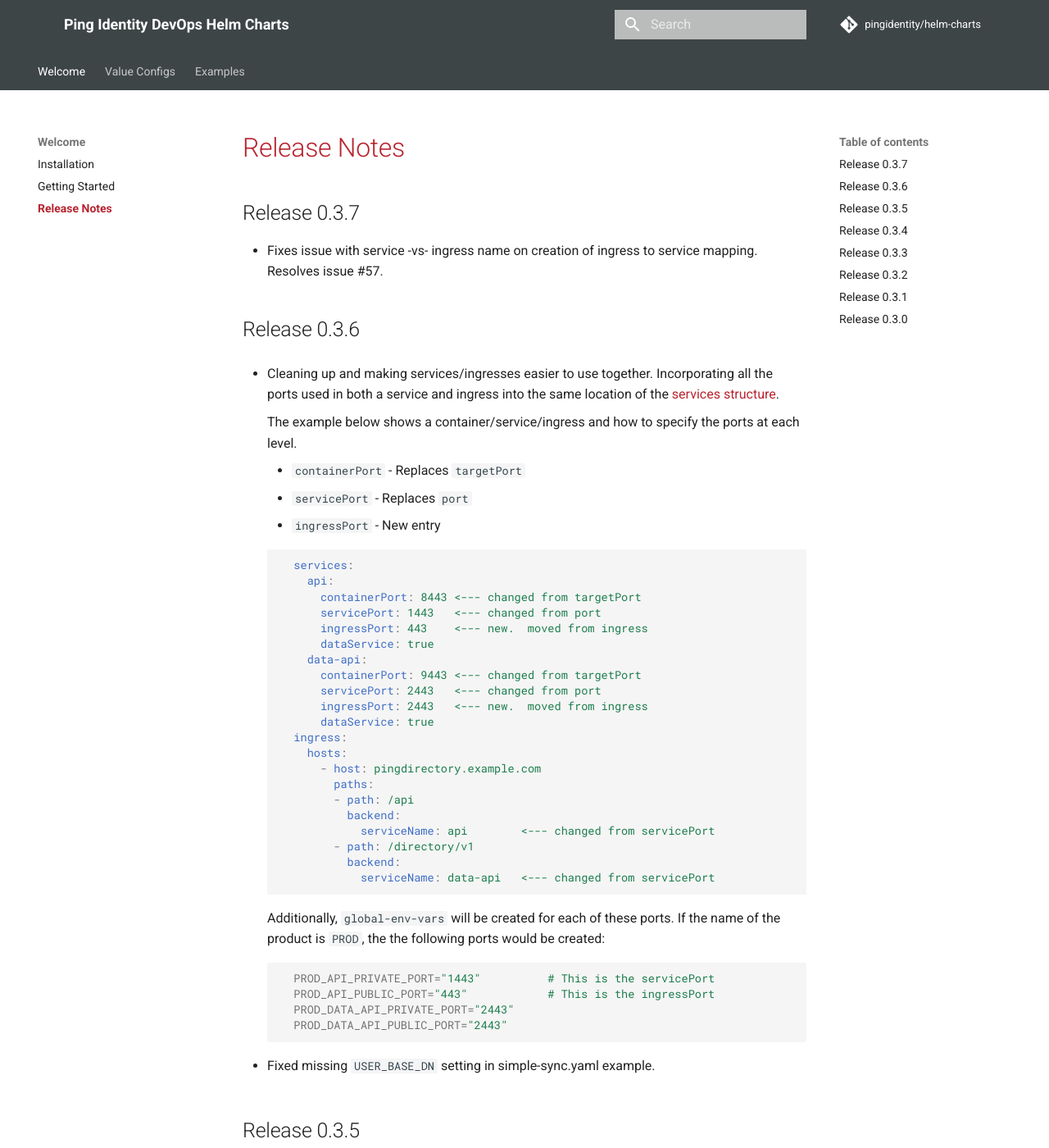
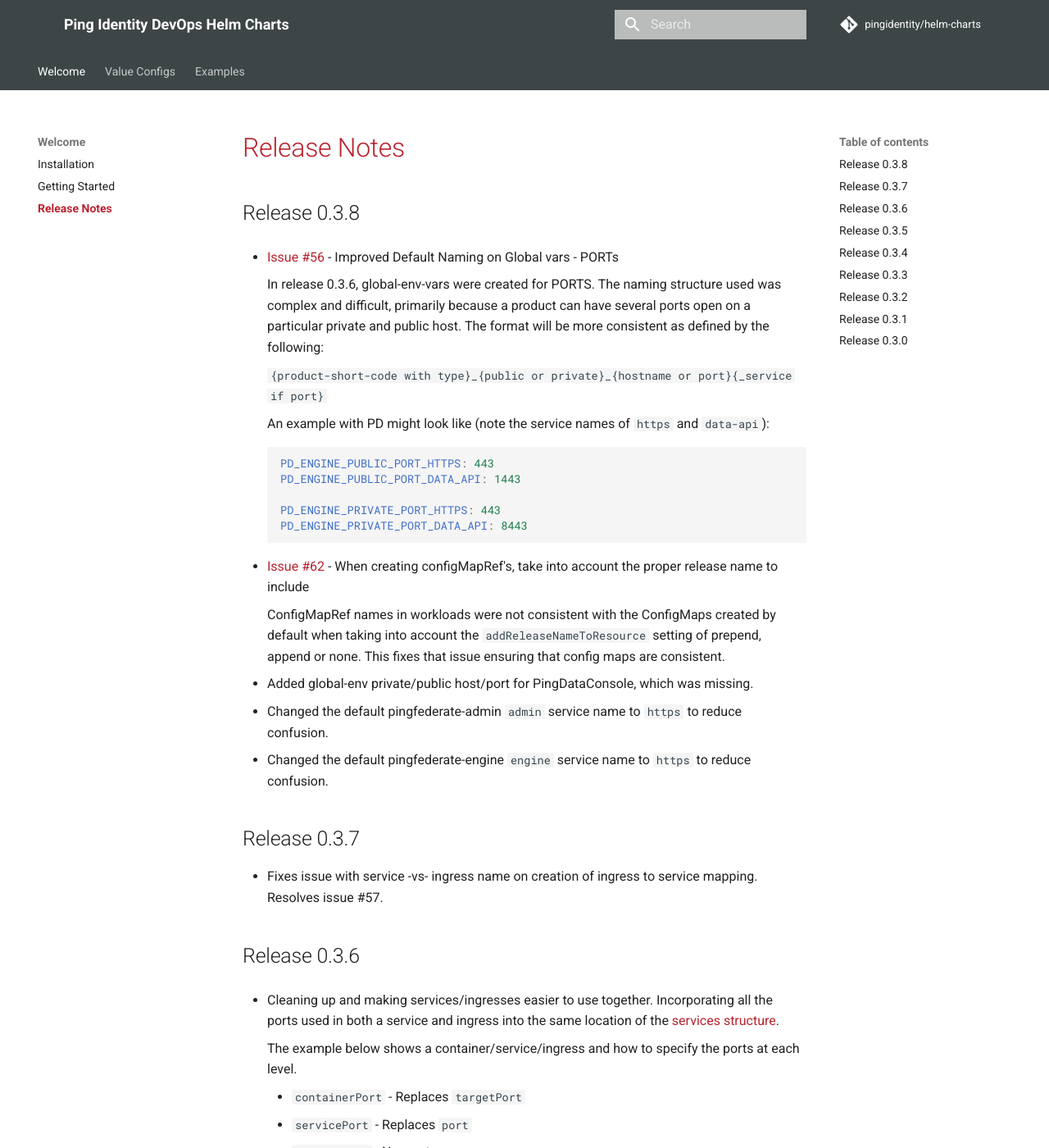
Before and after one commit to pingidentity/helm-charts, an MkDocs documentation site: the page built from docs/release-notes.md, in a window 1280 px wide and 1400 px high. Shown: the whole window at 82% size. Built offline with MkDocs 1.6.1 and Material for MkDocs 9.7.7, drawn with Linux system fonts in a browser that asks for light colours; comment, search, counter and statistics services are not loaded.

Commit message:
Release 0.3.8.  Resolves issues #56 and #62 (#63)
* Release 0.3.8.  Resolves issues #56 and #62

* added missing colons:

* typo

````diff
--- a/docs/release-notes.md
+++ b/docs/release-notes.md
@@ -1,4 +1,35 @@
 # Release Notes
+
+## Release 0.3.8
+
+* [Issue #56](https://github.com/pingidentity/helm-charts/issues/56) - Improved Default Naming on Global vars - PORTs
+
+    In release 0.3.6, global-env-vars were created for PORTS.  The naming structure used was
+    complex and difficult, primarily because a product can have several ports open on a particular
+    private and public host.  The format will be more consistent as defined by the following:
+
+    `{product-short-code with type}_{public or private}_{hostname or port}{_service if port}`
+
+    An example with PD might look like (note the service names of `https` and `data-api`):
+
+    ```yaml
+    PD_ENGINE_PUBLIC_PORT_HTTPS: 443
+    PD_ENGINE_PUBLIC_PORT_DATA_API: 1443
+
+    PD_ENGINE_PRIVATE_PORT_HTTPS: 443
+    PD_ENGINE_PRIVATE_PORT_DATA_API: 8443
+    ```
+
+* [Issue #62](https://github.com/pingidentity/helm-charts/issues/62) -
+  When creating configMapRef's, take into account the proper release name to include
+
+    ConfigMapRef names in workloads were not consistent with the ConfigMaps created by default
+    when taking into account the `addReleaseNameToResource` setting of prepend, append or none.
+    This fixes that issue ensuring that config maps are consistent.
+
+* Added global-env private/public host/port for PingDataConsole, which was missing.
+* Changed the default pingfederate-admin `admin` service name to `https` to reduce confusion.
+* Changed the default pingfederate-engine `engine` service name to `https` to reduce confusion.
 
 
 ## Release 0.3.7
````
Also changed, not shown: 4 other files.
